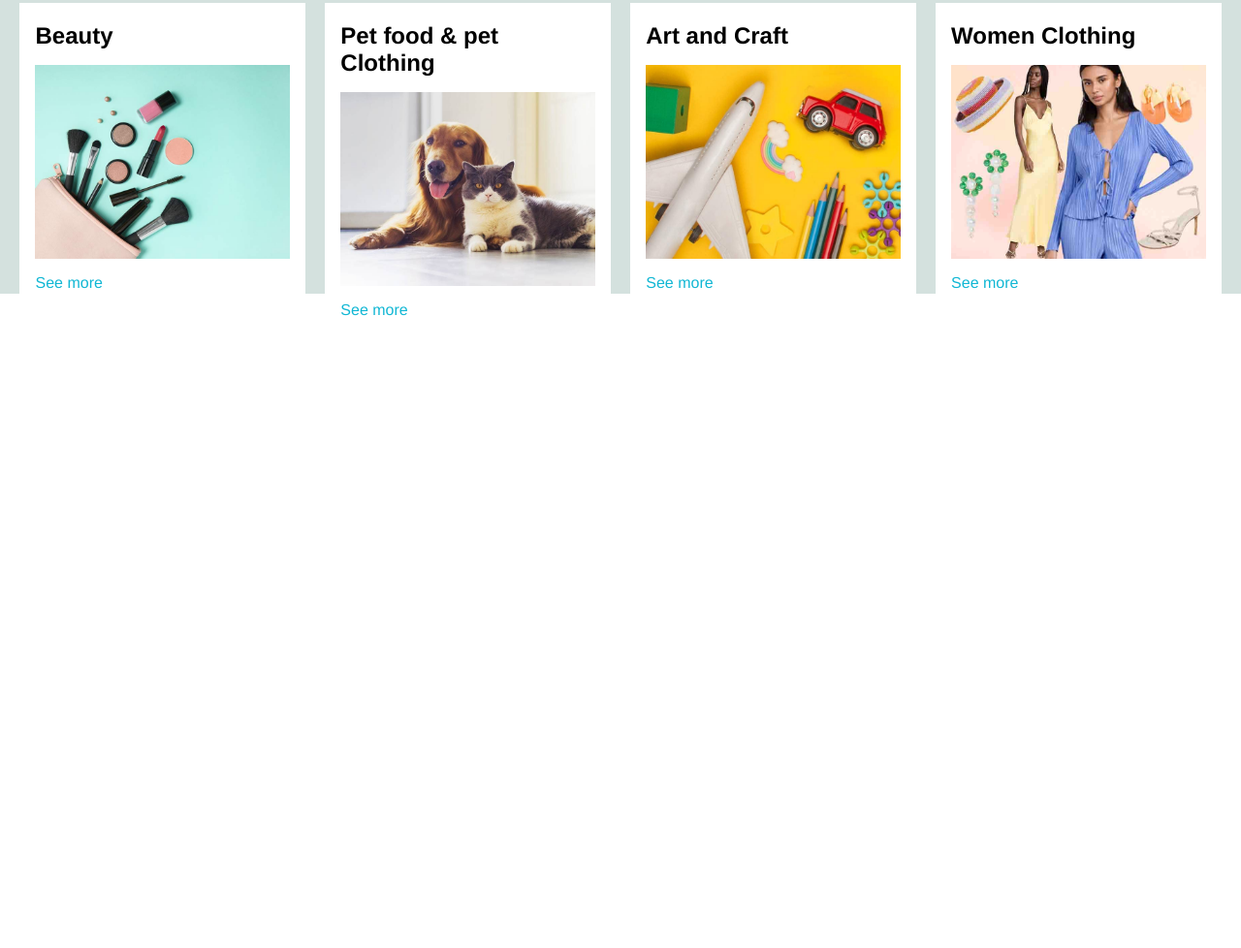
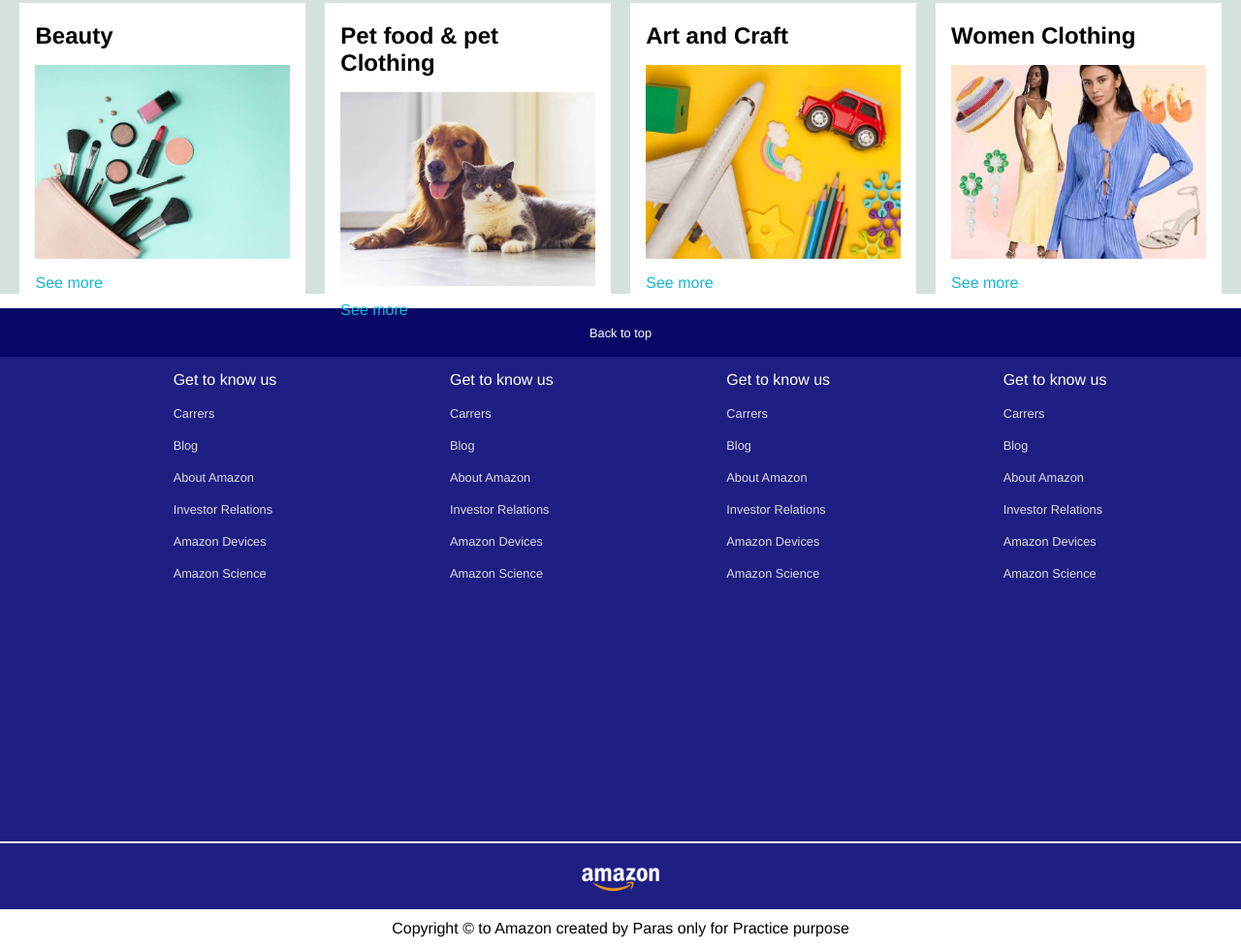
Before and after one commit to ParasChhetri/CSSamazonPractice, a plain HTML site: page index.html in a window 1280 px wide. Shown: the part 879-1857 px from the top of the page at 97% size. Before the commit the page ends 1208 px from the top, so only its background shows below. Drawn offline with Linux system fonts and the light colour scheme.

Commit message:
second commit

```diff
--- a/index.html
+++ b/index.html
@@ -126,5 +126,56 @@
             </div>
         </div>
     </div>
+    <footer>
+        <div class="footer-pannel">
+            Back to top
+        </div>
+        <div class="footer-pannelTwo">
+            <ul>
+                <p>Get to know us</p>
+                <a>Carrers</a>
+                <a>Blog</a>
+                <a>About Amazon</a>
+                <a>Investor Relations</a>
+                <a>Amazon Devices</a>
+                <a>Amazon Science</a>
+            </ul>
+            <ul>
+                <p>Get to know us</p>
+                <a>Carrers</a>
+                <a>Blog</a>
+                <a>About Amazon</a>
+                <a>Investor Relations</a>
+                <a>Amazon Devices</a>
+                <a>Amazon Science</a>
+            </ul>
+            <ul>
+                <p>Get to know us</p>
+                <a>Carrers</a>
+                <a>Blog</a>
+                <a>About Amazon</a>
+                <a>Investor Relations</a>
+                <a>Amazon Devices</a>
+                <a>Amazon Science</a>
+            </ul>
+            <ul>
+                <p>Get to know us</p>
+                <a>Carrers</a>
+                <a>Blog</a>
+                <a>About Amazon</a>
+                <a>Investor Relations</a>
+                <a>Amazon Devices</a>
+                <a>Amazon Science</a>
+            </ul>
+        </div>
+        <div class="footer-pannelThree">
+            <div class="footer-logo">
+                <div class="logo"></div>
+            </div>
+        </div>
+        <div class="footer-pannelFour">
+            <p>Copyright &#169; to Amazon created by Paras only for Practice purpose</p>
+        </div>
+    </footer>
 </body>
 </html>
--- a/style.css
+++ b/style.css
@@ -238,3 +238,50 @@ span{
     margin-top: 1rem;
     margin-bottom: 1rem;
 }
+footer{
+    margin-top: 15px;
+}
+.footer-pannel{
+    background-color: rgb(7, 7, 103);
+    color: white;
+    height: 50px;
+    display: flex;
+    justify-content: center;
+    align-items: center;
+    font-size: 0.8rem;
+}
+.footer-pannelTwo{
+    background-color: rgb(30, 30, 131);
+    color: white;
+    height: 500px;
+    display: flex;
+    justify-content: space-evenly;
+}
+footer ul{
+    margin-top: 15px;
+}
+footer ul a{
+    display: block;
+    font-size: 0.8rem;
+    margin-top: 18px;
+    color: #dddddd;
+}
+.footer-pannelThree{
+    background-color: rgb(30, 30, 131);
+    color: white;
+    height: 70px;
+    border-top: 2px solid white;
+    display: flex;
+    justify-content: center;
+    align-items: center;
+}
+.footer-logo{
+    height: 50px;
+    width: 100px;
+}
+.footer-pannelFour{
+    height: 40px;
+    display: flex;
+    justify-content: center;
+    align-items: center;
+}
```
